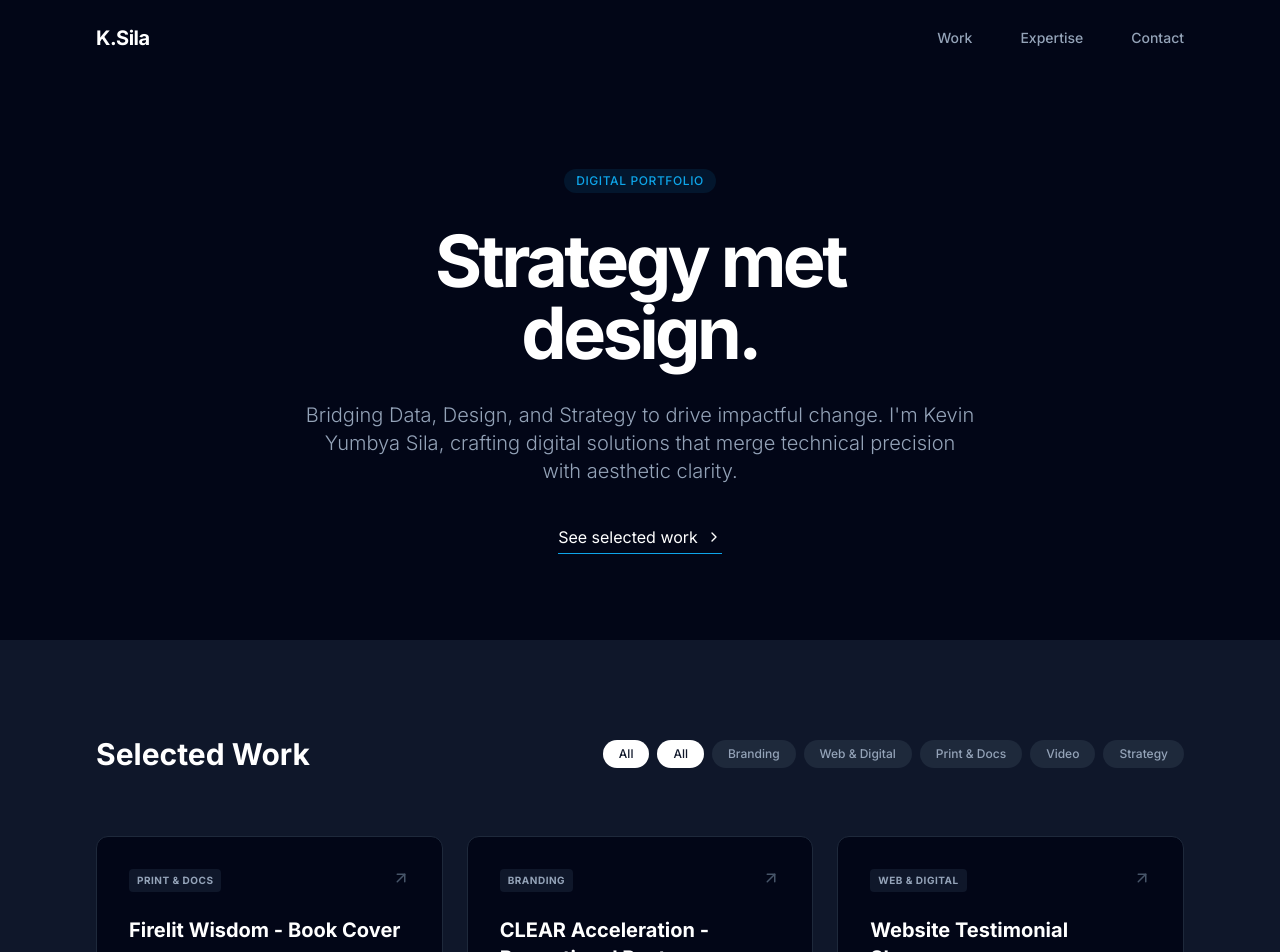
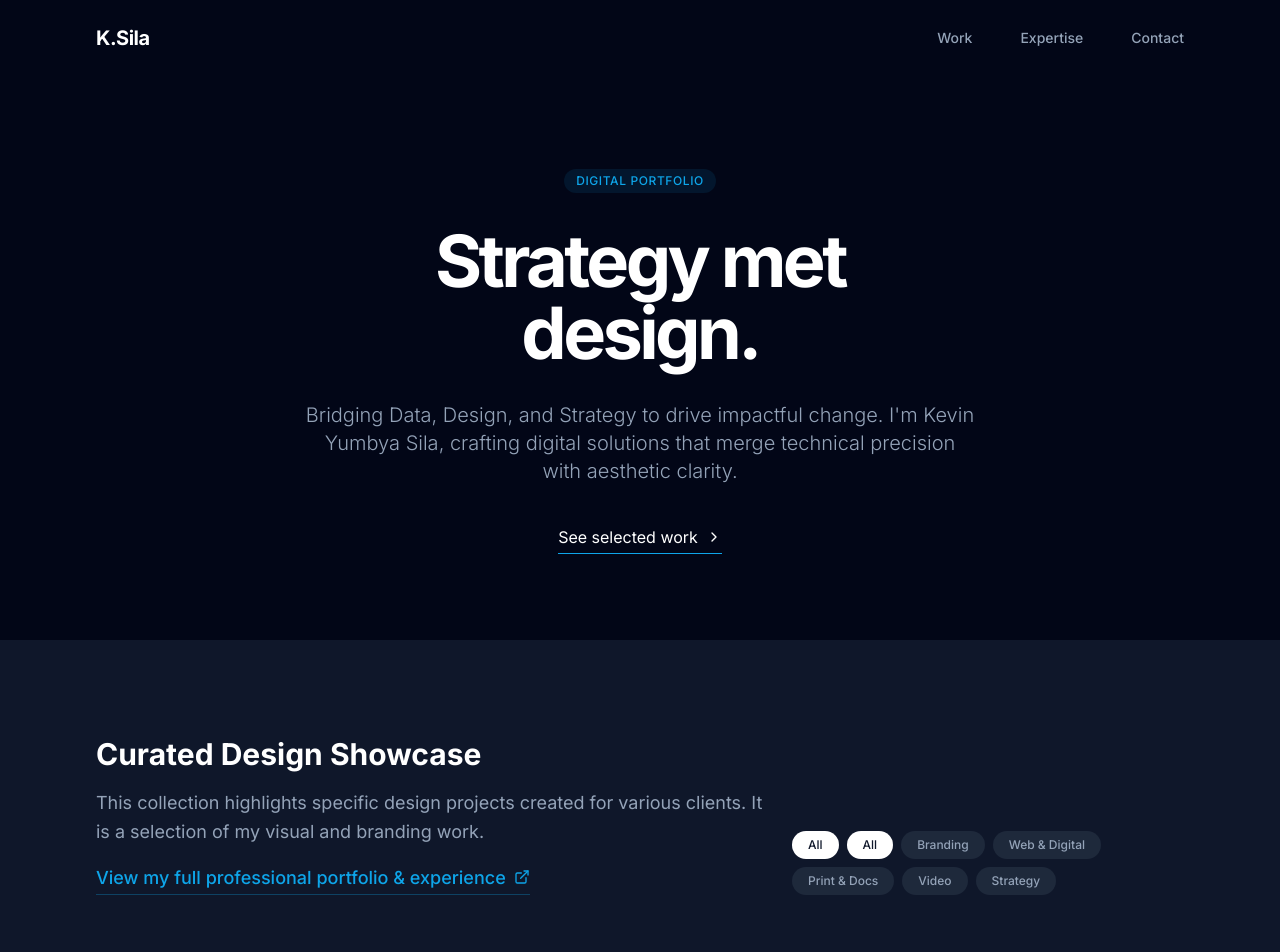
Before and after one commit to KevSila/KevSilaDesigns, a React (Vite) app: page / in a window 1280 px wide. Shown: the top 952 px of the page. Built offline with nearby package versions, Linux system fonts and the light colour scheme.

Commit message:
feat: Add external link to main portfolio
Introduces a new constant for the main portfolio URL and updates the "Selected Work" section in `App.tsx` to include a descriptive paragraph and a more refined heading. This change improves clarity and directs users to a curated design showcase.

```diff
--- a/App.tsx
+++ b/App.tsx
@@ -1,6 +1,6 @@
 import React, { useState, useEffect } from 'react';
-import { Menu, X, Linkedin, Mail, ArrowUpRight, ChevronRight, Palette, Code, BarChart, Smartphone } from 'lucide-react';
-import { PERSONAL_INFO, PROJECTS, SKILLS } from './constants';
+import { Menu, X, Linkedin, Mail, ArrowUpRight, ChevronRight, Palette, Code, BarChart, Smartphone, ExternalLink } from 'lucide-react';
+import { PERSONAL_INFO, PROJECTS, SKILLS, MAIN_PORTFOLIO_URL } from './constants';
 import { ProjectCategory } from './types';
 
 // 1. Navigation Component
@@ -159,8 +159,22 @@ const Portfolio: React.FC = () => {
   return (
     <section id="work" className="py-24 bg-dark-900">
       <div className="max-w-6xl mx-auto px-4 sm:px-6 lg:px-8">
-        <div className="flex flex-col md:flex-row md:items-center justify-between mb-16 gap-6">
-          <h2 className="text-3xl font-bold text-white">Selected Work</h2>
+        <div className="mb-16">
+          <h2 className="text-3xl font-bold text-white mb-4">Curated Design Showcase</h2>
+          <div className="flex flex-col md:flex-row md:items-end justify-between gap-6">
+            <div className="max-w-2xl text-slate-400 text-lg leading-relaxed">
+              <p className="mb-4">
+                This collection highlights specific design projects created for various clients. It is a selection of my visual and branding work.
+              </p>
+              <a
+                href={MAIN_PORTFOLIO_URL}
+                target="_blank"
+                rel="noreferrer"
+                className="inline-flex items-center gap-2 text-brand-500 hover:text-brand-400 font-medium transition-colors border-b border-brand-500/30 pb-0.5 hover:border-brand-500"
+              >
+                View my full professional portfolio & experience <ExternalLink size={16} />
+              </a>
+            </div>
 
             <div className="flex flex-wrap gap-2">
               {categories.map((cat) => (
@@ -176,6 +190,7 @@ const Portfolio: React.FC = () => {
                   {cat}
                 </button>
               ))}
+            </div>
           </div>
         </div>
 
--- a/constants.ts
+++ b/constants.ts
@@ -1,4 +1,6 @@
 import { Project, ProjectCategory, Skill } from './types';
+
+export const MAIN_PORTFOLIO_URL = "https://www.kevsilaportfolio.netlify.app";
 
 export const PERSONAL_INFO = {
   name: "Kevin Yumbya Sila",
```
Lines whose indentation alone changed are shown as unchanged.
